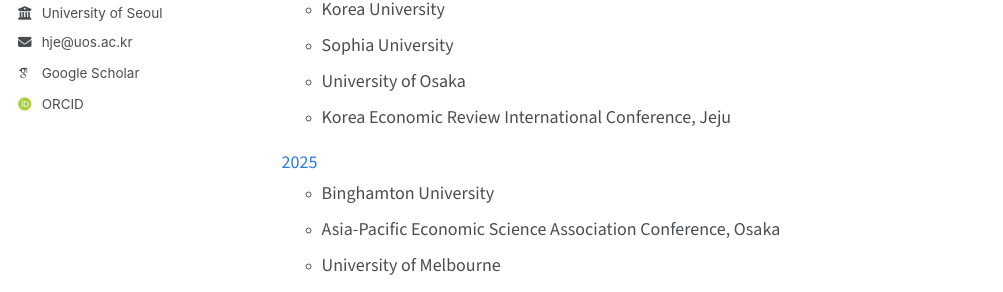
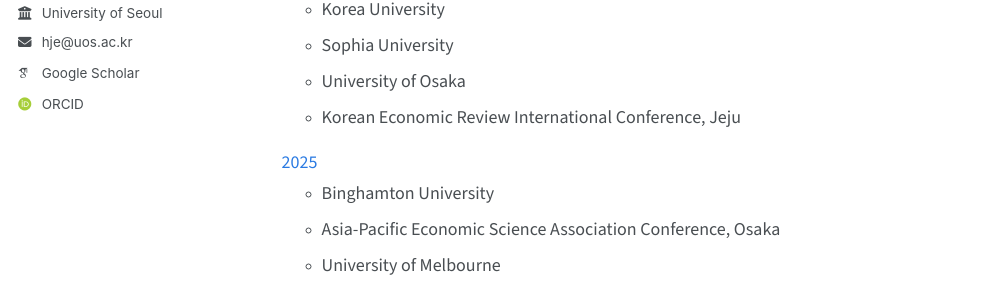
Before and after one commit to hyundamje/hyundamje.github.io, a Jekyll site: the page built from _pages/conferences.md, in a window 1280 px wide and 900 px high. Shown: the part 373-665 px from the top of the window, without its empty margins (0-1003 px from the left). Built offline with Jekyll 4.4.1, drawn with Linux system fonts in a browser that asks for light colours; some web fonts are replaced.

Commit message:
Update conferences.md

```diff
--- a/_pages/conferences.md
+++ b/_pages/conferences.md
@@ -35,7 +35,7 @@
   <li>Korea University</li>
   <li>Sophia University</li>
   <li>University of Osaka</li>
-  <li>Korea Economic Review International Conference, Jeju</li>
+  <li>Korean Economic Review International Conference, Jeju</li>
 </ul>
 
 <div style="margin:1rem 0 0.25rem 0rem;">
```
